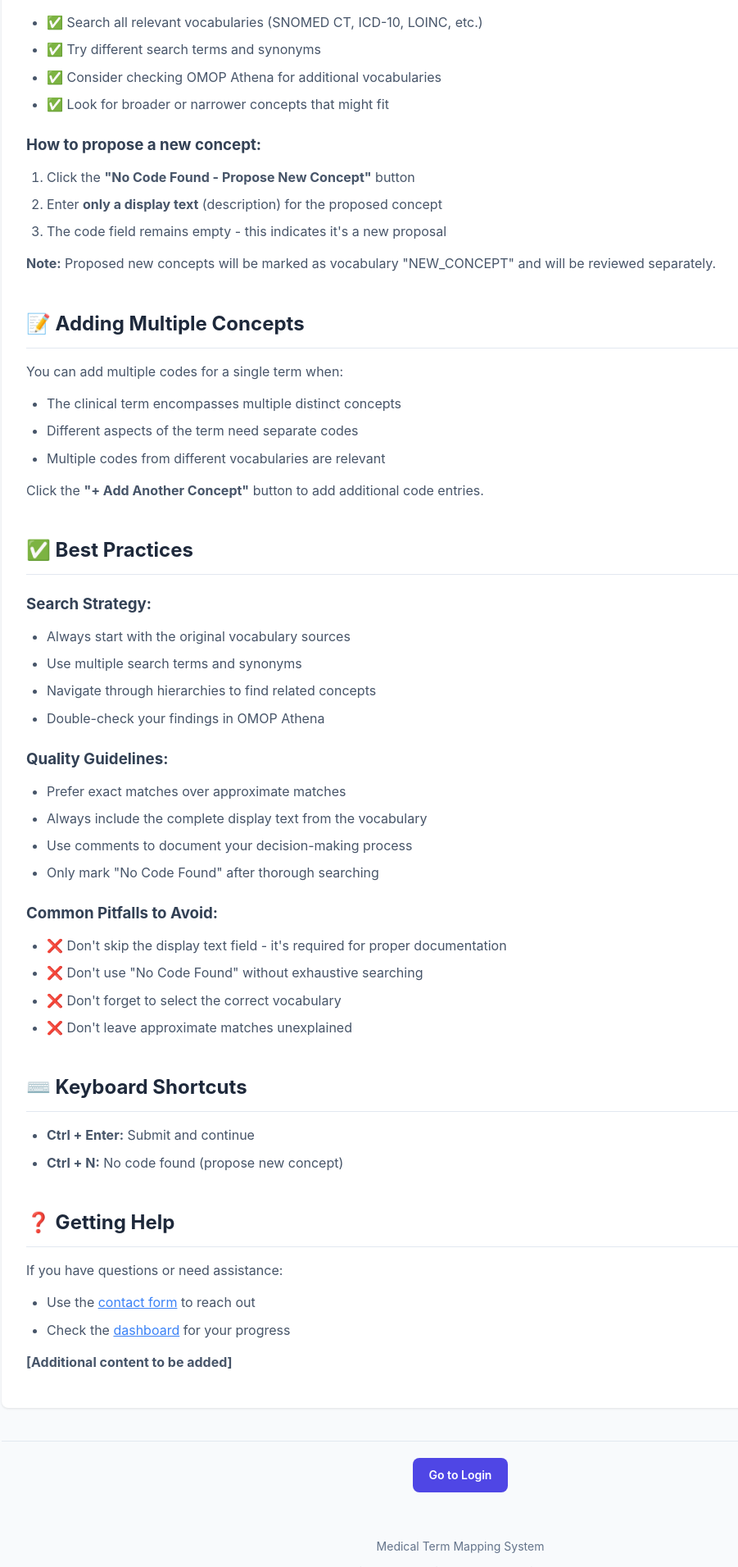
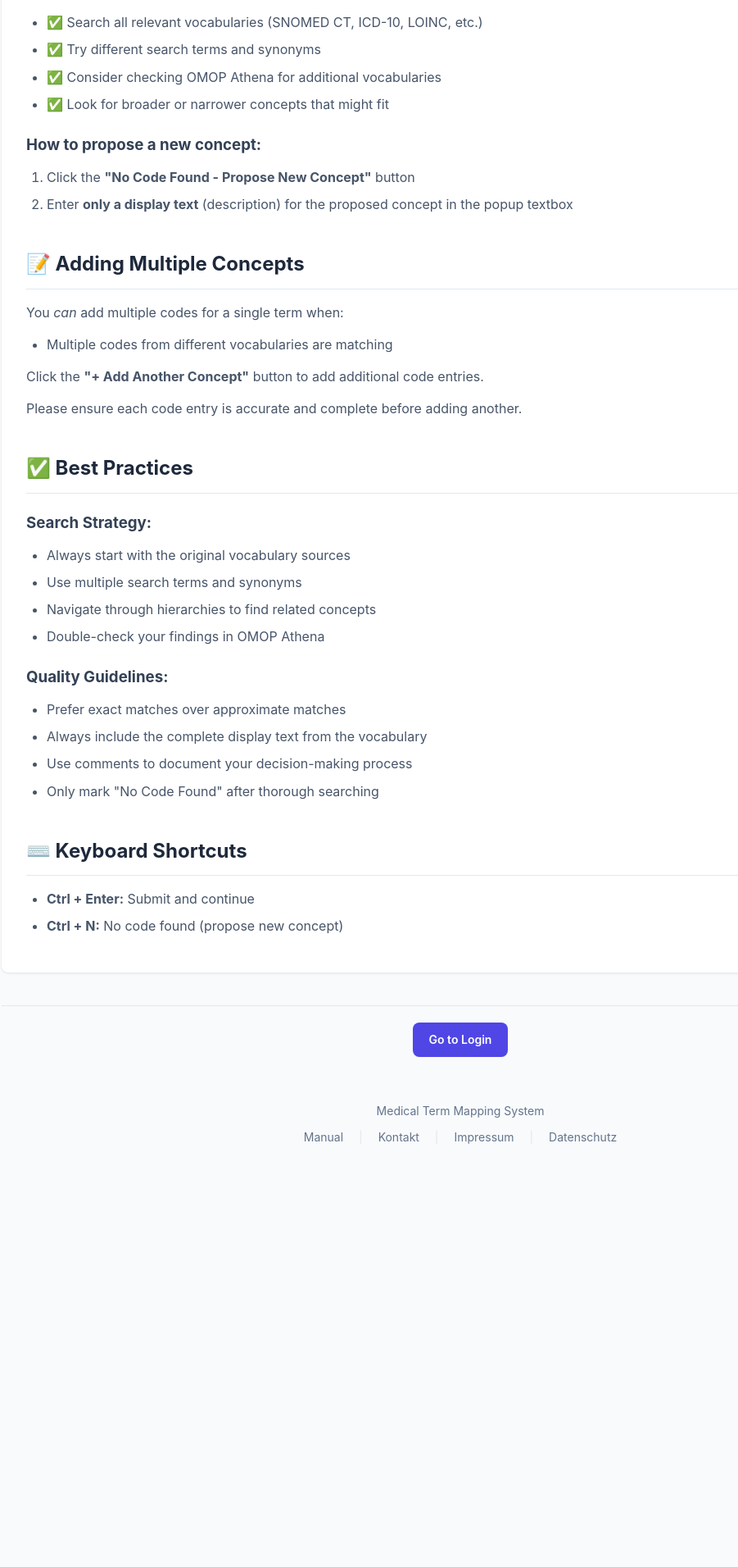
Before and after one commit to umg-minai/terminology-mapper, a FastAPI app: page /manual in a window 1280 px wide. Shown: the part 2572-4483 px from the top of the page at 82% size, without its empty margins (78-979 px from the left). After the commit the page ends 3967 px from the top, so only its background shows below. Run offline with FastAPI, Linux system fonts and the light colour scheme.

Commit message:
docs: update manual

```diff
--- a/templates/manual.html
+++ b/templates/manual.html
@@ -130,11 +130,9 @@
                 <h3>How to propose a new concept:</h3>
                 <ol>
                     <li>Click the <strong>"No Code Found - Propose New Concept"</strong> button</li>
-                    <li>Enter <strong>only a display text</strong> (description) for the proposed concept</li>
-                    <li>The code field remains empty - this indicates it's a new proposal</li>
+                    <li>Enter <strong>only a display text</strong> (description) for the proposed concept in the popup textbox</li>
                 </ol>
 
-                <p><strong>Note:</strong> Proposed new concepts will be marked as vocabulary "NEW_CONCEPT" and will be reviewed separately.</p>
             </div>
         </section>
 
@@ -142,13 +140,12 @@
         <section class="manual-section">
             <h2>📝 Adding Multiple Concepts</h2>
             <div class="manual-text">
-                <p>You can add multiple codes for a single term when:</p>
+                <p>You <i>can</i> add multiple codes for a single term when:</p>
                 <ul>
-                    <li>The clinical term encompasses multiple distinct concepts</li>
-                    <li>Different aspects of the term need separate codes</li>
-                    <li>Multiple codes from different vocabularies are relevant</li>
+                    <li>Multiple codes from different vocabularies are matching</li>
                 </ul>
                 <p>Click the <strong>"+ Add Another Concept"</strong> button to add additional code entries.</p>
+                <p>Please ensure each code entry is accurate and complete before adding another.</p>
             </div>
         </section>
 
@@ -172,13 +169,6 @@
                     <li>Only mark "No Code Found" after thorough searching</li>
                 </ul>
 
-                <h3>Common Pitfalls to Avoid:</h3>
-                <ul>
-                    <li>❌ Don't skip the display text field - it's required for proper documentation</li>
-                    <li>❌ Don't use "No Code Found" without exhaustive searching</li>
-                    <li>❌ Don't forget to select the correct vocabulary</li>
-                    <li>❌ Don't leave approximate matches unexplained</li>
-                </ul>
             </div>
         </section>
 
@@ -193,18 +183,6 @@
             </div>
         </section>
 
-        <!-- Getting Help -->
-        <section class="manual-section">
-            <h2>❓ Getting Help</h2>
-            <div class="manual-text">
-                <p>If you have questions or need assistance:</p>
-                <ul>
-                    <li>Use the <a href="/contact">contact form</a> to reach out</li>
-                    <li>Check the <a href="/dashboard">dashboard</a> for your progress</li>
-                </ul>
-                <p><strong>[Additional content to be added]</strong></p>
-            </div>
-        </section>
     </div>
 
     <div class="manual-navigation">
```
